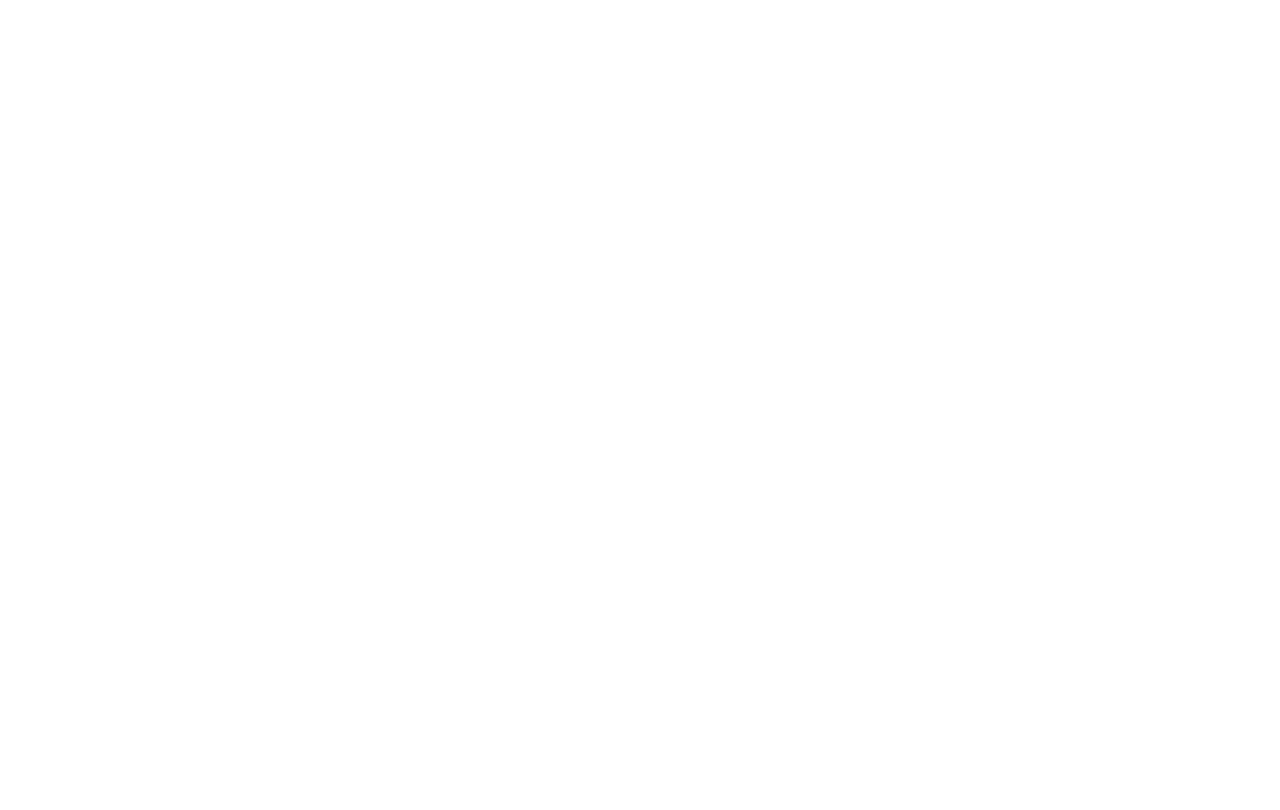
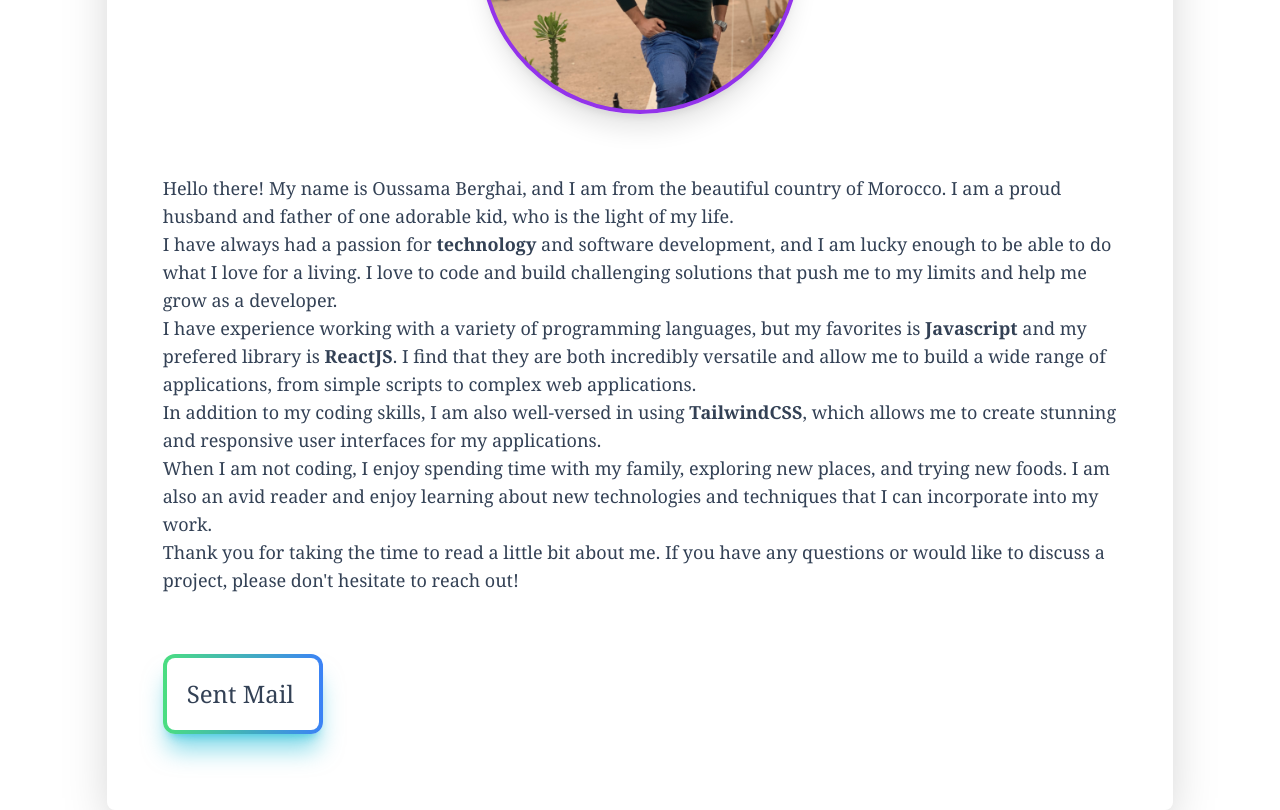
Before and after one commit to Oussamaberg/Enigma, a React (Vite) app: page /about in a window 1280 px wide. Before the commit this address had no page. Shown: the part 520-1330 px from the top of the page. Before the commit the page ends 896 px from the top, so only its background shows below. Built offline with nearby package versions, Linux system fonts and the light colour scheme.

Commit message:
add what is nessssecery

```diff
--- a/src/App.tsx
+++ b/src/App.tsx
@@ -1,5 +1,3 @@
-import Circle from "./components/Cirle";
-import Headings from "./components/Headings";
 import Navbar from "./components/Navbar";
 import Calculator from "./components/Calculator";
 import Help from "./components/Help";
@@ -9,6 +7,8 @@
 import { AnimatePresence } from "framer-motion";
 import { Route, Routes } from "react-router-dom";
 import Contact from "./components/Contact";
+import About from "./components/About";
+import Footer from "./components/Footer";
 
 function App() {
   // Show/Hide help window
@@ -78,6 +78,7 @@
             />
             <Route path="/FAQ" element={<Faq />} />
             <Route path="/contact" element={<Contact />} />
+            <Route path="/about" element={<About />} />
           </Routes>
 
           <AnimatePresence>
@@ -93,8 +94,11 @@
               />
             )}
           </AnimatePresence>
+
         </div>
+
       </div>
+
     </div>
   );
 }
--- /dev/null
+++ b/src/components/About.tsx
@@ -0,0 +1,63 @@
+import { useScroll } from "framer-motion";
+import { motion } from "framer-motion";
+import bg from "../assets/img/img.jpg";
+import TextAnimation1 from "./animations/TextAnimation1";
+import TextAnimation2 from "./animations/TextAnimation2";
+
+function About() {
+  return (
+    <div className=" absolute  top-10 w-full sm:w-10/12 2xl:w-1/2  flex flex-col dark:bg-black rounded-lg  shadow-2xl gap-20 p-4 dark:shadow-xl dark:shadow-cyan-500/50">
+      <div className=" border-b-2 ">
+        <TextAnimation2 text={"About me"} />
+      </div>
+      <div className="flex flex-col gap-5 justify-center items-center">
+        <div className=" rounded-full bg-profile-bg bg-cover h-80 w-80 shadow-xl border-4 border-purple-600 dark:shadow-xl dark:shadow-purple-600/50"></div>
+        <div className=" p-10   text-lg font-serif text-slate-700 dark:text-slate-200 ">
+          <p>
+            Hello there! My name is Oussama Berghai, and I am from the beautiful
+            country of Morocco. I am a proud husband and father of one adorable
+            kid, who is the light of my life.
+          </p>
+          <p>
+            I have always had a passion for <strong>technology</strong> and software development,
+            and I am lucky enough to be able to do what I love for a living. I
+            love to code and build challenging solutions that push me to my
+            limits and help me grow as a developer.
+          </p>
+          <p>
+            I have experience working with a variety of programming languages,
+            but my favorites is <strong>Javascript</strong> and my prefered library is <strong>ReactJS</strong>. I
+            find that they are both incredibly versatile and allow me to build a
+            wide range of applications, from simple scripts to complex web
+            applications.
+          </p>
+          <p>
+            {" "}
+            In addition to my coding skills, I am also well-versed in using
+            <strong> TailwindCSS</strong>, which allows me to create stunning and responsive user
+            interfaces for my applications.
+          </p>
+          <p>
+            When I am not coding, I enjoy spending time with my family,
+            exploring new places, and trying new foods. I am also an avid reader
+            and enjoy learning about new technologies and techniques that I can
+            incorporate into my work.
+          </p>
+          <p>
+            Thank you for taking the time to read a little bit about me. If you
+            have any questions or would like to discuss a project, please don't
+            hesitate to reach out!
+          </p>
+          <motion.div
+      initial={{opacity:0,y:-10 }}
+      animate={{opacity:1,y:-20}}
+      transition={{duration:0.5}}
+      className="bg-gradient-to-r from-green-400 to-blue-500 p-1 mt-20 text-2xl rounded-xl shadow-xl shadow-cyan-500/50 w-40">
+        <a href="mailto:ossama.berghai@gmail.com" ><div className="bg-white dark:bg-black p-5 rounded-lg">Sent Mail</div></a>
+      </motion.div>
+        </div>
+      </div>
+    </div>
+  );
+}
+export default About;
--- a/src/components/Calculator.tsx
+++ b/src/components/Calculator.tsx
@@ -8,12 +8,14 @@
 import Progress from "./Progress";
 import LooseModal from "./LooseModal";
 import HardModeStats from "./HardModeStats";
+import FinalModal from "./FinalModal";
 
 function Calculator({ userLevel, hardMode }) {
   const [index, setIndex] = useState(4);
   const [array, setArray] = useState([0, 0, 0, 0]);
   const [level, setLevel] = useState(0);
   const [looseGame, setLooseGame] = useState(false);
+  const [endGame, setEndGame] = useState(false);
   // show/Hide success modal
   const [successModal, setSuccessModal] = useState(false);
   const [gameStats, setGameStats] = useState({
@@ -21,7 +23,9 @@
     tryNum: 0,
     tryLeft: 6,
   });
+
   const goal = [1, 3, 3, 7];
+  let maxLevel = 6;
 
   useEffect(() => {
     if (userLevel != null) {
@@ -49,6 +53,11 @@
   const ToggleLooseModal = () => {
     setLooseGame(!looseGame);
     if (looseGame == true) resetGameStats();
+  };
+
+  const ToggleEndModal = () => {
+    setEndGame(!endGame);
+    if (endGame == true) resetGameStats();
   };
 
   const gateway = (e) => {
@@ -86,11 +95,18 @@
   useEffect(() => {
     if (array.toString() == goal.toString()) {
       audioPlayer();
-      ToggleSuccessModal();
-      setLevel((level) => level + 1);
-      //array.length = 0;
-      setArray([0, 0, 0, 0]);
-      sessionStorage.setItem("userLevel", (level + 1).toString());
+      if (level != maxLevel) {
+        ToggleSuccessModal();
+        setLevel((level) => level + 1);
+        //array.length = 0;
+        setArray([0, 0, 0, 0]);
+        sessionStorage.setItem("userLevel", (level + 1).toString());
+      } else {
+        ToggleEndModal()
+        setLevel(0);
+        setArray([0, 0, 0, 0]);
+        sessionStorage.setItem("userLevel", "0");
+      }
     }
     if (looseGame) {
       setArray([0, 0, 0, 0]);
@@ -141,9 +157,11 @@
           level={level}
         />
       )}
+      { endGame && <FinalModal gameStats={gameStats} finalModal={ToggleEndModal}/> }
       {looseGame && (
         <LooseModal gameStats={gameStats} looseModal={ToggleLooseModal} />
       )}
+
     </>
   );
 }
--- a/src/components/Faq.tsx
+++ b/src/components/Faq.tsx
@@ -9,7 +9,7 @@
   return (
     <>
       <div className="absolute top-10 w-full sm:w-10/12 2xl:w-1/2 dark:bg-black   flex flex-col rounded-lg  shadow-2xl  gap-10 p-4">
-        <div className="relative pb-20">
+        <div className="relative pb-40">
           <motion.h1
             initial={{ x: 0, scale: 1 }}
             animate={{ x: [0, -10, 0, 10, 0], scale: [1, 1.01, 1] }}
--- /dev/null
+++ b/src/components/FinalModal.tsx
@@ -0,0 +1,136 @@
+import { motion } from "framer-motion";
+import { useEffect, useState } from "react";
+import SareBox from "./ShareBox";
+
+function FinalModal({ gameStats, finalModal }) {
+  const [time, setTime] = useState(new Date());
+
+  const container = {
+    hidden: { opacity: 0 },
+    show: {
+      opacity: 1,
+      transition: {
+        duration: 0.5,
+        delayChildren: 0.3,
+        staggerChildren: 0.1,
+      },
+    },
+
+    exit: {
+      opacity: 0,
+    },
+  };
+
+  const item = {
+    hidden: { opacity: 0 },
+    show: { opacity: 1 },
+  };
+
+  useEffect(() => {
+    setTime(new Date(Date.now() - gameStats.time));
+  }, []);
+
+  const formatTime = () => {
+    var hour = time.getHours();
+    var min = time.getMinutes();
+    var sec = time.getSeconds();
+    if (hour != 0) {
+      if (hour < 10) {
+        hour = "0" + hour + ":";
+      }
+    } else {
+      hour = "";
+    }
+
+    if (min < 10) {
+      min = "0" + min;
+    }
+    if (sec < 10) {
+      sec = "0" + sec;
+    }
+
+    return `${hour}${min}:${sec}`;
+  };
+
+  return (
+    <motion.div
+      variants={container}
+      initial="hidden"
+      animate="show"
+      exit="exit"
+    >
+      <div
+        className="relative z-10 "
+        aria-labelledby="modal-title"
+        role="dialog"
+        aria-modal="true"
+      >
+        <div className="fixed inset-0 z-10 overflow-y-auto mt-60 ">
+          <div className="flex place-content-center  text-center sm:items-center sm:p-0">
+            <div className="backdrop-blur-md bg-red/30   h-80 w-screen sm:w-7/12 md:w-6/12 lg:w-4/12 border-2 dark:border-slate-800 rounded-lg flex flex-col  justify-center items-center shadow-2xl p-10">
+              <motion.div
+                variants={item}
+                className=""
+              >
+                <svg
+                  xmlns="http://www.w3.org/2000/svg"
+                  fill="none"
+                  viewBox="0 0 24 24"
+                  stroke-width="1.5"
+                  stroke="currentColor"
+                  className="w-16 h-16"
+                >
+                  <path
+                    stroke-linecap="round"
+                    stroke-linejoin="round"
+                    d="M21 11.25v8.25a1.5 1.5 0 01-1.5 1.5H5.25a1.5 1.5 0 01-1.5-1.5v-8.25M12 4.875A2.625 2.625 0 109.375 7.5H12m0-2.625V7.5m0-2.625A2.625 2.625 0 1114.625 7.5H12m0 0V21m-8.625-9.75h18c.621 0 1.125-.504 1.125-1.125v-1.5c0-.621-.504-1.125-1.125-1.125h-18c-.621 0-1.125.504-1.125 1.125v1.5c0 .621.504 1.125 1.125 1.125z"
+                  />
+                </svg>
+              </motion.div>
+              <div className="grid grid-rows-2 grid-flow-col">
+                <div className="flex ">
+                  <span className=" bg-gradient-to-r w-40 rounded-xl p-2 font-mono text-4xl hover:bg-gradient-to-r hover:-translate-y-1 transition duration-1000 ">
+                    Time {formatTime()}
+                  </span>
+                  <span className=" flex flex-col rounded-xl p-2 font-mono text-4xl hover:-translate-y-1 transition duration-1000">
+                    <div>Try </div> <div>{gameStats.tryNum}</div>
+                  </span>
+                </div>
+                <div className="flex justify-center text-5xl font-extrabold items-center bg-clip-text text-transparent bg-gradient-to-r from-emerald-700 to-green-600 dark:to-white">
+                  {" "}
+                  You WIN
+                </div>
+              </div>
+
+              <motion.div variants={item} className=" ">
+                <button
+                  onClick={finalModal}
+                  className=" bg-gradient-to-r from-emerald-500 to-green-900 hover:opacity-50 hover:scale-x-95 w-max  ring-1  rounded-md text-3xl shadow-xl transition ease-out duration-500 p-1 text-white mb-5 flex justify-center items-center gap-1"
+                >
+                  <span>
+                    <svg
+                      xmlns="http://www.w3.org/2000/svg"
+                      fill="none"
+                      viewBox="0 0 24 24"
+                      stroke-width="1.5"
+                      stroke="currentColor"
+                      className="w-6 h-6"
+                    >
+                      <path
+                        stroke-linecap="round"
+                        stroke-linejoin="round"
+                        d="M16.023 9.348h4.992v-.001M2.985 19.644v-4.992m0 0h4.992m-4.993 0l3.181 3.183a8.25 8.25 0 0013.803-3.7M4.031 9.865a8.25 8.25 0 0113.803-3.7l3.181 3.182m0-4.991v4.99"
+                      />
+                    </svg>
+                  </span>
+                  <span>Restart The Game</span>
+                </button>
+              </motion.div>
+            </div>
+          </div>
+        </div>
+      </div>
+    </motion.div>
+  );
+}
+export default FinalModal;
--- /dev/null
+++ b/src/components/Footer.tsx
@@ -0,0 +1,13 @@
+function Footer() {
+    const date = new Date();
+  return (
+    <div className=" flex flex-col fixed justify-center items-center border-t-2 -mt-32 p-10 text-xs">
+        <div>
+              Enigma {date.getFullYear()} Created with ❤️ using:
+        </div>
+    <span className="bg-blue-300 p-1 rounded-lg mt-1"><a href= "https://react.dev">React.js</a></span>
+    <span className="p-1 bg-gradient-to-r from-blue-500 via-indigo-400 to-purple-300 rounded-lg mt-1">TailwindCSS</span>
+    </div>
+  );
+}
+export default Footer;
--- a/src/components/Menu.tsx
+++ b/src/components/Menu.tsx
@@ -35,6 +35,9 @@
         </li>
         <li className="py-2 border-r-4 hover:border-black cursor-pointer hover:font-bold flex items-center transition ease-linear duration-500 ">
           <Link to="/contact">Contact</Link>
+        </li>
+        <li className="py-2 border-r-4 hover:border-black cursor-pointer hover:font-bold flex items-center transition ease-linear duration-500 ">
+          <Link to="/about">About</Link>
         </li>
         <li>
           <div className=" font-mono text-2xl uppercase py-5 flex place-content-center ">
--- a/src/components/Navbar.tsx
+++ b/src/components/Navbar.tsx
@@ -3,6 +3,7 @@
 import Menu from "./Menu";
 import Hamburger from "./Hamburger";
 import HideMenu from "./HideMenu";
+import { Link } from "react-router-dom";
 function Navbar({toggleHelp, toggleSettings}) {
   const [toggleButton, setToggleButton] = useState(false);
   const hamburgerClick = () => {
@@ -17,9 +18,9 @@
           <Hamburger hamburgerClick={hamburgerClick} />
         )}
 
-        <h1 className="md:hidden text-2xl ">Enigma</h1>
+        <h1 className="md:hidden text-2xl "><Link to={"/"}>Enigma</Link></h1>
       </div>
-      <h1 className=" hidden md:block text-2xl ">Enigma</h1>
+      <h1 className=" hidden md:block text-2xl "><Link to={"/"}>Enigma</Link></h1>
       <div className=" flex justify-between items-center">
         <button className="p-3" onClick={toggleSettings}>
           <svg
--- a/tailwind.config.js
+++ b/tailwind.config.js
@@ -4,7 +4,7 @@
   theme: {
     extend: {
       backgroundImage:{
-        'FAQ-bg':"url('./src/assets/img/img.jpg')"
+        'profile-bg':"url('./src/assets/img/img.jpg')"
       }
     },
   },
```
Also changed, not shown: src/assets/img/img.jpg.
